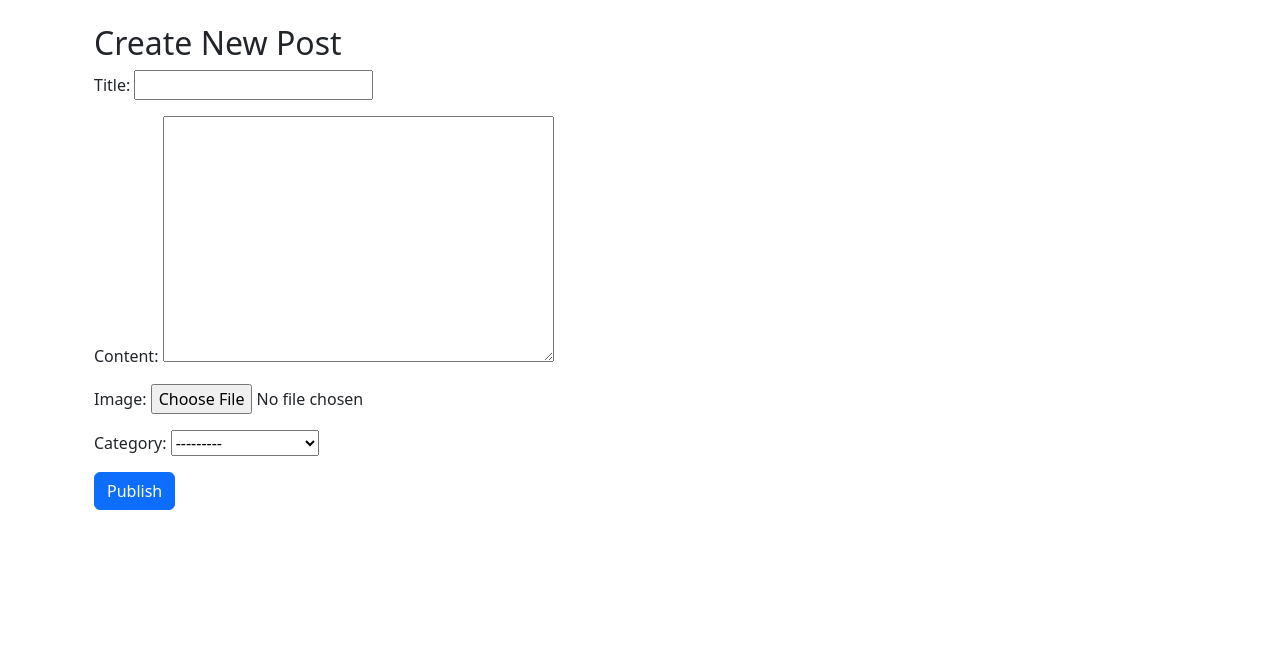
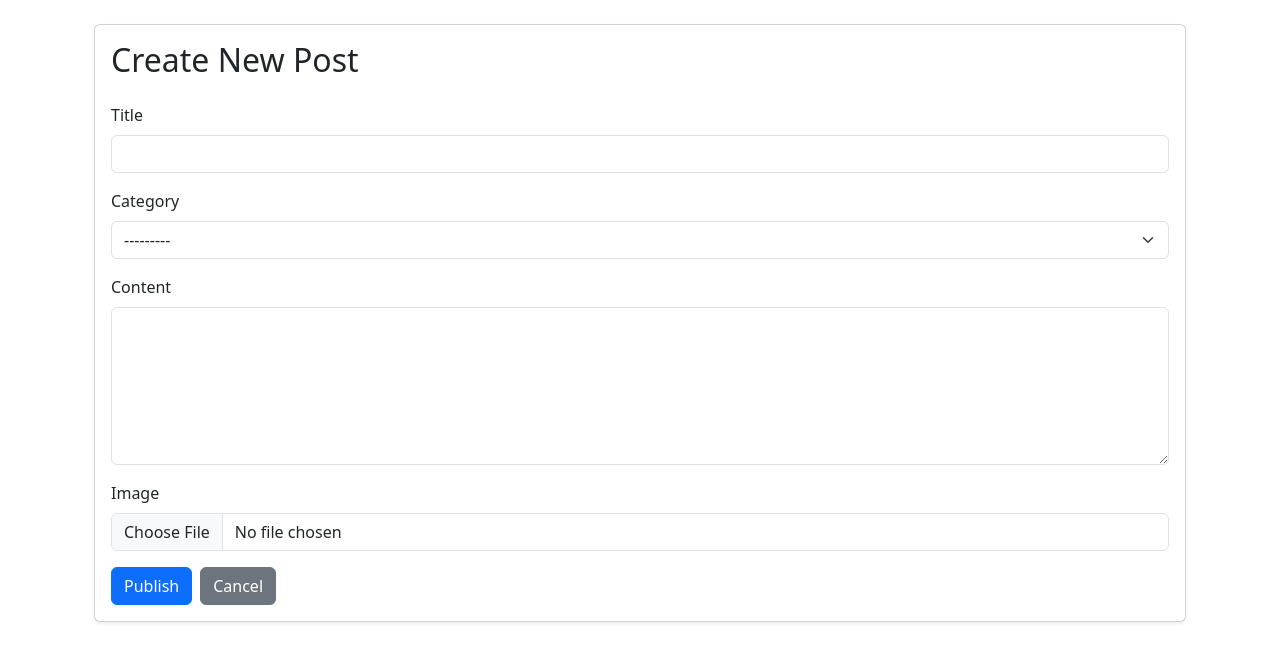
Before and after one commit to Abhisek8895/Ai_Blog_Website, a Django app: page /new/ in a window 1280 px wide. Shown: the part 56-718 px from the top of the page. Run offline with Django 5.2, Linux system fonts and the light colour scheme; a user stored in the database is signed in; tables that the repository leaves empty hold one stand-in row (values such as "Sample post"); some libraries are stand-ins or nearby versions.

Commit message:
Update create_post page template

```diff
--- a/blog/templates/blog/create_post.html
+++ b/blog/templates/blog/create_post.html
@@ -1,12 +1,61 @@
 {% extends 'base.html' %}
+{% load widget_tweaks %}
+
+{% block title %}Create New Post{% endblock %}
 
 {% block content %}
 <div class="container mt-4">
-    <h2>Create New Post</h2>
-   <form method="POST" enctype="multipart/form-data">
-    {% csrf_token %}
-    {{ form.as_p }}
-    <button type="submit" class="btn btn-primary">Publish</button>
-</form>
+  <div class="card shadow-sm rounded">
+    <div class="card-body">
+      <h2 class="mb-4">Create New Post</h2>
+
+      <form method="POST" enctype="multipart/form-data">
+        {% csrf_token %}
+
+        <!-- Title -->
+        <div class="mb-3">
+          <label for="{{ form.title.id_for_label }}" class="form-label">Title</label>
+          {{ form.title|add_class:"form-control" }}
+          {% for error in form.title.errors %}
+            <div class="text-danger small">{{ error }}</div>
+          {% endfor %}
+        </div>
+
+        <!-- Category -->
+        <div class="mb-3">
+          <label for="{{ form.category.id_for_label }}" class="form-label">Category</label>
+          {{ form.category|add_class:"form-select" }}
+          {% for error in form.category.errors %}
+            <div class="text-danger small">{{ error }}</div>
+          {% endfor %}
+        </div>
+
+        <!-- Content -->
+        <div class="mb-3">
+          <label for="{{ form.content.id_for_label }}" class="form-label">Content</label>
+          {{ form.content|add_class:"form-control"|attr:"rows:6" }}
+          {% for error in form.content.errors %}
+            <div class="text-danger small">{{ error }}</div>
+          {% endfor %}
+        </div>
+
+        <!-- Image -->
+        <div class="mb-3">
+          <label for="{{ form.image.id_for_label }}" class="form-label">Image</label>
+          {{ form.image|add_class:"form-control" }}
+          {% for error in form.image.errors %}
+            <div class="text-danger small">{{ error }}</div>
+          {% endfor %}
+        </div>
+
+        <!-- Buttons -->
+        <div class="d-flex gap-2 mt-3">
+          <button type="submit" class="btn btn-primary">Publish</button>
+          <a href="{% url 'home' %}" class="btn btn-secondary">Cancel</a>
+        </div>
+      </form>
+
+    </div>
+  </div>
 </div>
 {% endblock %}
--- a/blog_with_ai/settings.py
+++ b/blog_with_ai/settings.py
@@ -41,6 +41,7 @@
     'blog',
     'comments',
     'generator',
+    'widget_tweaks'
 ]
 
 MIDDLEWARE = [
```
